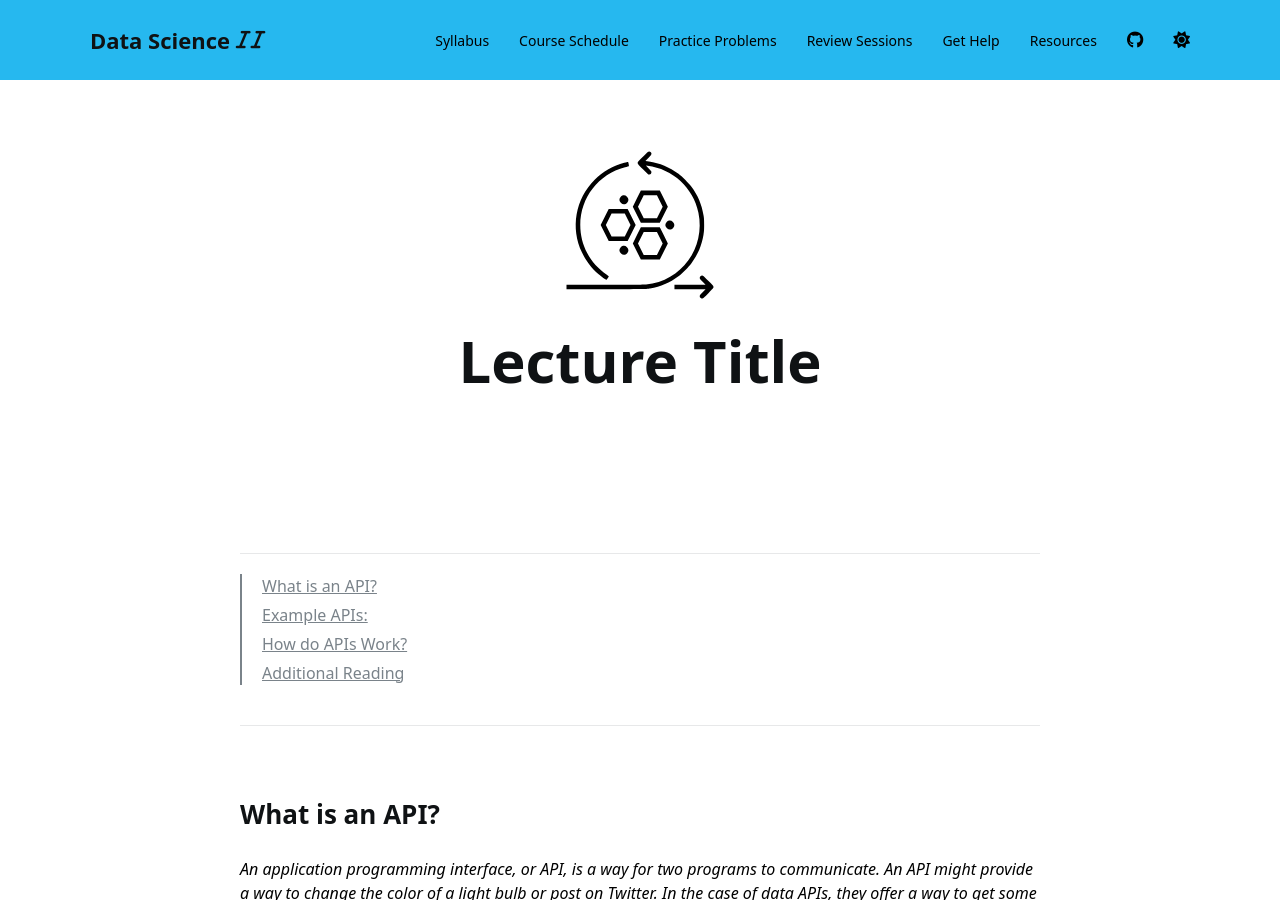
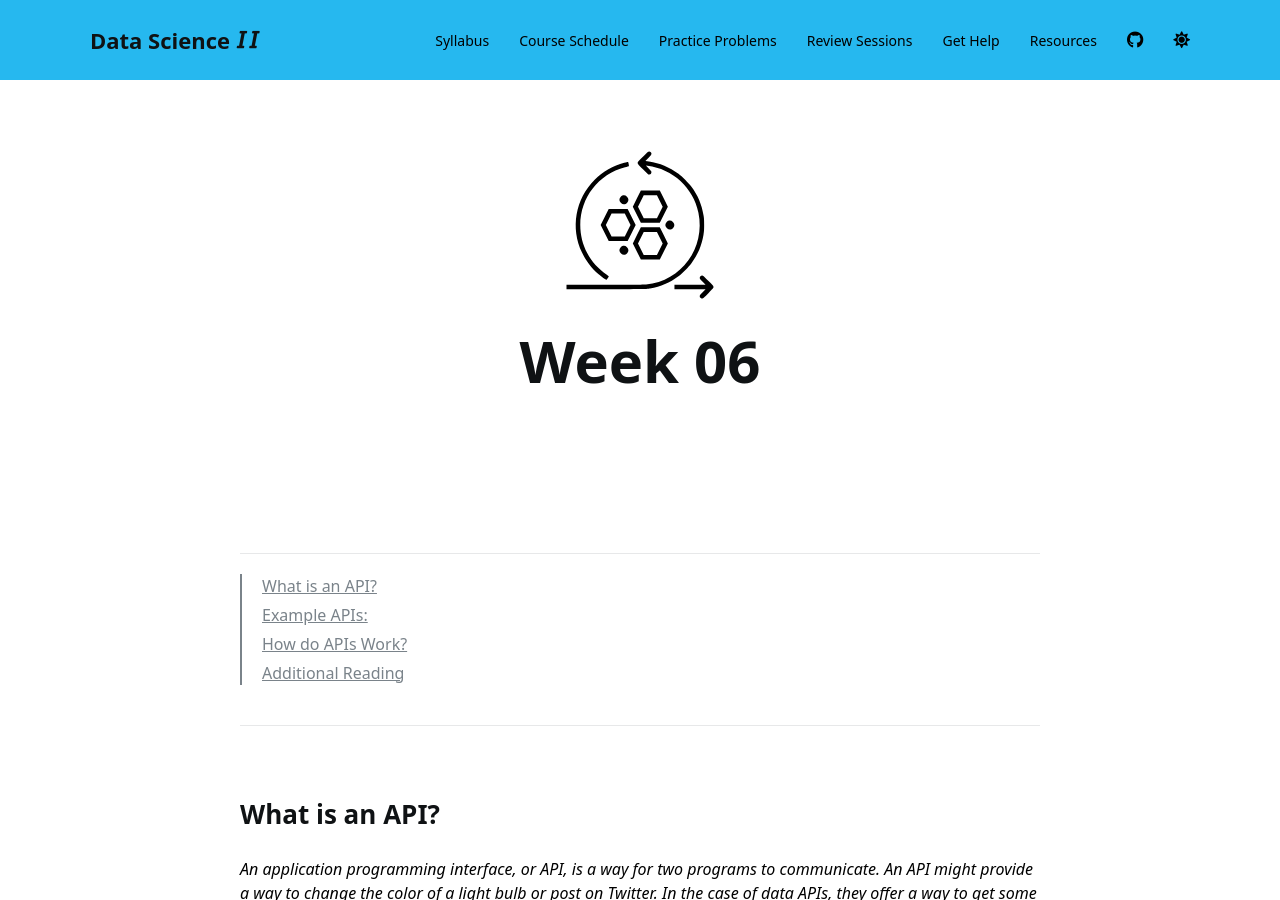
Before and after one commit to Watts-College/cpp-527-fall-2021, a Jekyll site: the page built from lectures/week-06.md, in a window 1280 px wide and 900 px high. Built offline with Jekyll 4.4.1, drawn with Linux system fonts in a browser that asks for light colours; nearby versions of some CDN libraries; a script bundle is joined from its source files by our own code; library files that are not in the unit come from our copies; a style sheet for code colours, icons or effects is not loaded.

Commit message:
Update week-06.md

```diff
--- a/lectures/week-06.md
+++ b/lectures/week-06.md
@@ -1,6 +1,6 @@
 ---
 layout: lab
-title: Lecture Title
+title: Week 06
 image: model.svg
 image-width: 150px
 ---
```
